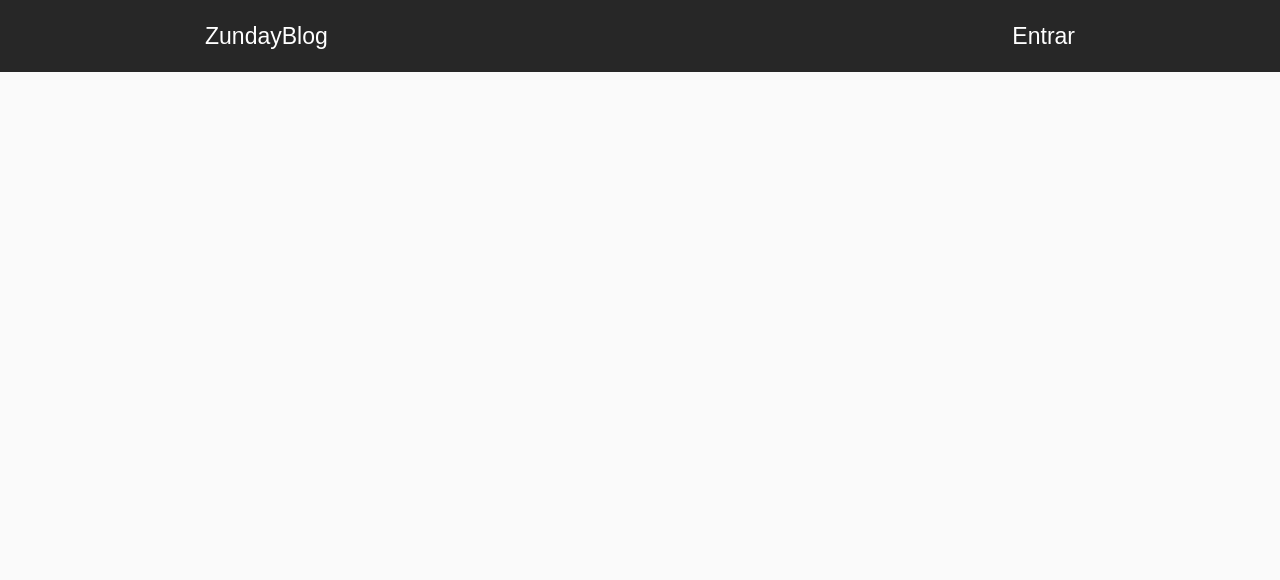
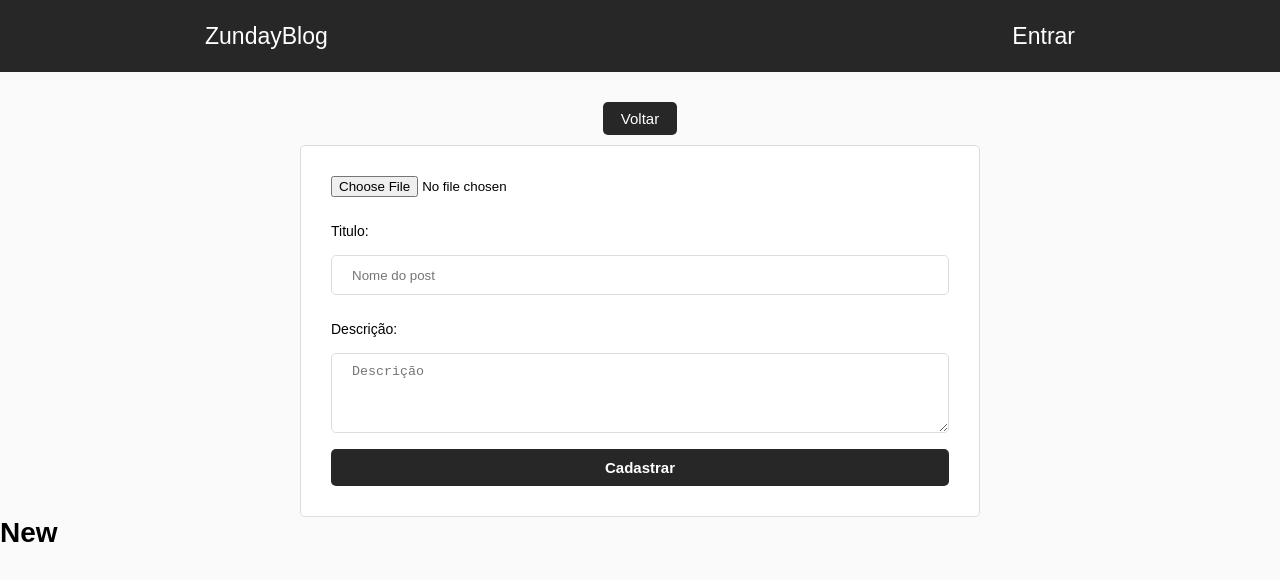
Before and after one commit to pedrogiampietro/zunday-blog, a React (Create React App) app: page /dashboard/new in a window 1280 px wide. Shown: the top 580 px of the page. Built offline with nearby package versions, Linux system fonts and the light colour scheme; no server answers; sample sign-in values are in the browser's storage.

Commit message:
Adicionando pagina de post, e refatorando código com upload de images utilizando storage do firebase.

```diff
--- a/src/App.js
+++ b/src/App.js
@@ -7,6 +7,7 @@
 import Login from './components/Login'
 import Dashboard from './components/Dashboard'
 import Register from './components/Register'
+import New from './components/New'
 import './global.css'
 
 class App extends Component {
@@ -33,6 +34,7 @@
           <Route exact path='/login' component={Login} />
           <Route exact path='/dashboard' component={Dashboard} />
           <Route exact path='/register' component={Register} />
+          <Route exact path='/dashboard/new' component={New} />
 
         </Switch>
       </BrowserRouter>
--- /dev/null
+++ b/src/components/Dashboard/dashboard.css
@@ -0,0 +1,22 @@
+div#dashboard {
+    width: 100%;
+    max-width: 930px;
+    margin: 20px auto;
+    padding: 0 30px;
+}
+
+div#dashboard .user-info {
+    display: flex;
+    height: 30px;
+    align-items: center;
+}
+
+div#dashboard .user-info a {
+    margin-left: 10px;
+    padding: 8px;
+    border-radius: 4px;
+    font-size: 20px;
+    background-color: red;
+    color: #fff;
+    text-decoration: none;
+}
--- a/src/components/Dashboard/index.js
+++ b/src/components/Dashboard/index.js
@@ -1,6 +1,8 @@
 import React, { Component } from 'react'
 import { Link, withRouter } from 'react-router-dom'
 import firebase from '../../firebase'
+
+import './dashboard.css'
 
 class Dashboard extends Component {
 
@@ -25,8 +27,13 @@
         })
     }
 
-    logout() {
-
+    logout = async () => {
+        await firebase.logout()
+        .catch((error) => {
+            console.log(error)
+        })
+        localStorage.removeItem('nome')
+        this.props.history.push('/')
     }
 
     render() {
@@ -36,7 +43,7 @@
                     <h1>Olá {this.state.nome}.</h1>
                     <Link to='/dashboard/new'>Novo Post</Link>
                 </div>
-                <p>Logado com: pedro@dev.io</p>
+                 <p>Logado com: {firebase.getCurrent()}</p>
                 <button type="submit"
                 onClick={() => this.logout()}
                 >Deslogar</button>
--- a/src/components/Home/index.js
+++ b/src/components/Home/index.js
@@ -21,6 +21,7 @@
                     autor: childItem.val().autor,
                 })
             })
+            state.posts.reverse()
             this.setState(state)
         })
     }
--- /dev/null
+++ b/src/components/New/index.js
@@ -0,0 +1,124 @@
+import React, { Component } from 'react'
+import { Link, withRouter } from 'react-router-dom'
+import firebase from '../../firebase'
+
+import './new.css'
+
+class New extends Component {
+
+    constructor(props) {
+        super(props)
+        this.state = {
+            titulo: '',
+            imagem: null,
+            url: '',
+            descricao: '',
+            alert: ''
+        }
+        this.cadastrar = this.cadastrar.bind(this)
+        this.handleFile = this.handleFile.bind(this)
+        this.handleUpload = this.handleUpload.bind(this)
+    }
+
+    componentDidMount() {
+        if (!firebase.getCurrent()) {
+            this.props.history.replace('/')
+            return null
+        }
+    }
+
+    cadastrar = async (e) => {
+        e.preventDefault()
+
+        if (this.state.titulo !== '' && this.state.imagem !== '' && this.state.descricao !== '') {
+           let posts = firebase.app.ref('posts')
+           let chave = posts.push().key
+            await posts.child(chave).set({
+                titulo: this.state.titulo,
+                image: this.state.imagem,
+                descricao: this.state.descricao,
+                autor: localStorage.nome
+            })
+
+            this.props.history.push('/dashboard')
+        } else {
+            this.setState({ alert: 'Preencha todos os campos!' })
+        }
+    }
+
+    handleFile = async (e) => {
+        if (e.target.files[0]) {
+
+            const image = e.target.files[0]
+
+            if (image.type === 'image/png' && image.type === 'image/jpeg') {
+
+                await this.setState({ imagem: image })
+                this.handleUpload()
+
+            } else {
+                alert('Envie uma imagem do tipo PNG ou JPG')
+                this.setState({ imagem: null })
+                return null
+            }
+        }
+    }
+
+    handleUpload = async () => {
+        const { imagem } = this.state
+        const getCurrentUid = firebase.getCurrentUid()
+
+        const uploadTask = firebase.storage
+        .ref(`images/${getCurrentUid}/${imagem.name}`)
+        .put(imagem)
+
+        await uploadTask.on('state_changed',
+        (snapshot) => {
+            // progress
+        },
+        (error) => {
+            //error
+            console.log('Error imagem:', + error)
+        },
+        () => {
+            //sucesso!
+        })
+    }
+
+    render() {
+        return (
+            <div>
+                <header id="new">
+                    <Link to='/dashboard'>Voltar</Link>
+                </header>
+                <form onSubmit={this.cadastrar} id="new-post">
+
+                    <span>{this.state.alert}</span>
+
+                   <input type="file"
+                    onChange={(e) => this.setState({ imagem: e.target.value })}
+                    /> <br />
+
+                    <label>Titulo:</label> <br />
+                    <input type="text"
+                    placeholder="Nome do post"
+                    value={this.state.titulo}
+                    onChange={this.handleFile}
+                    /> <br />
+
+                    <label>Descrição:</label> <br />
+                    <textarea type="text"
+                    placeholder="Descrição"
+                    value={this.state.descricao}
+                    onChange={(e) => this.setState({ descricao: e.target.value })}
+                    /> <br />
+
+                    <button type="submit">Cadastrar</button>
+                </form>
+                <h1>New</h1>
+            </div>
+        )
+    }
+}
+
+export default withRouter(New)
--- /dev/null
+++ b/src/components/New/new.css
@@ -0,0 +1,66 @@
+header#new {
+    width: 100%;
+    max-width: 680px;
+    display: flex;
+    flex-direction: column;
+    align-items: center;
+    margin: 30px auto 10px;
+}
+
+header#new a {
+    background: #272727;
+    padding: 8px 18px 8px;
+    border-radius: 5px;
+    color: #fff;
+    text-decoration: none;
+    font-size: 15px;
+}
+
+form#new-post {
+    background: #fff;
+    width: 100%;
+    max-width: 680px;
+    margin: 0px auto 0px;
+    padding: 30px;
+    border: 1px solid #ddd;
+    border-radius: 5px;
+    display: flex;
+    flex-direction: column;
+}
+
+form#new-post input {
+    margin-bottom: 10px;
+}
+
+form#new-post span {
+    text-align: center;
+    color: red;
+    font-size: 15px;
+
+}
+
+form#new-post input[type=text] {
+    height: 40px;
+    border-radius: 5px;
+    border: 1px solid #ddd;
+    padding: 0 20px;
+}
+
+form#new-post textarea {
+    height: 80px;
+    border-radius: 5px;
+    border: 1px solid #ddd;
+    padding: 0 20px;
+    padding-top: 10px;
+}
+
+form#new-post button {
+    padding: 10px 20px;
+    border-radius: 5px;
+    border: 0px;
+    background: #272727;
+    color: #fff;
+    font-weight: bold;
+    font-size: 15px;
+    cursor: pointer;
+}
--- a/src/components/Register/index.js
+++ b/src/components/Register/index.js
@@ -38,7 +38,7 @@
         return (
             <div>
                 <h1 className="register-h1">Novo Usuário</h1>
-                <form onSubmit={this.registrar} id="Register">
+                <form onSubmit={this.register} id="Register">
                     <label>Nome: </label>
                     <input type="text" value={this.state.nome} autoFocus autoComplete="off" placeholder="Pedro"
                     onChange={(e) => this.setState({nome: e.target.value})} /> <br />
--- a/src/firebase.js
+++ b/src/firebase.js
@@ -1,6 +1,7 @@
 import app from 'firebase/app';
 import 'firebase/database'
 import 'firebase/auth'
+import 'firebase/storage'
 
 let firebaseConfig = {
     apiKey: "AIzaSyDqonoBKE0k-ESrzlr1a1L_JnivVMbDNOM",
@@ -18,11 +19,17 @@
     constructor() {
         app.initializeApp(firebaseConfig);
 
+        //Referenciando a database para acessar em outros locais.
         this.app = app.database()
+        this.storage = app.storage()
     }
 
     login(email, password) {
         return app.auth().signInWithEmailAndPassword(email, password)
+    }
+
+    logout() {
+        return app.auth().signOut()
     }
 
     async register(nome, email, password) {
@@ -45,6 +52,10 @@
         return app.auth().currentUser && app.auth().currentUser.email
     }
 
+    getCurrentUid() {
+        return app.auth().currentUser && app.auth().currentUser.uid
+    }
+
     async getUserName(callback) {
         if (!app.auth().currentUser) {
             return null
```
